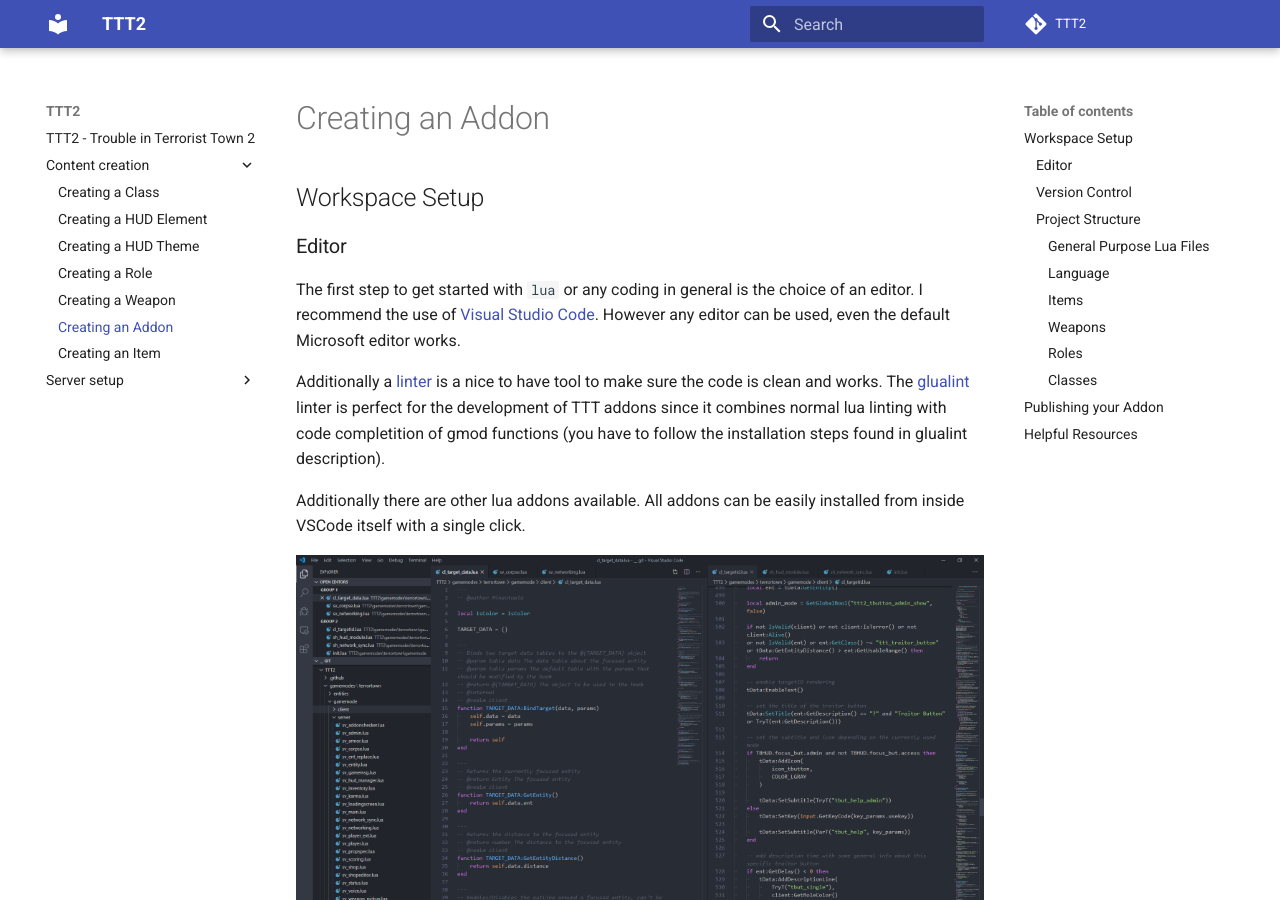
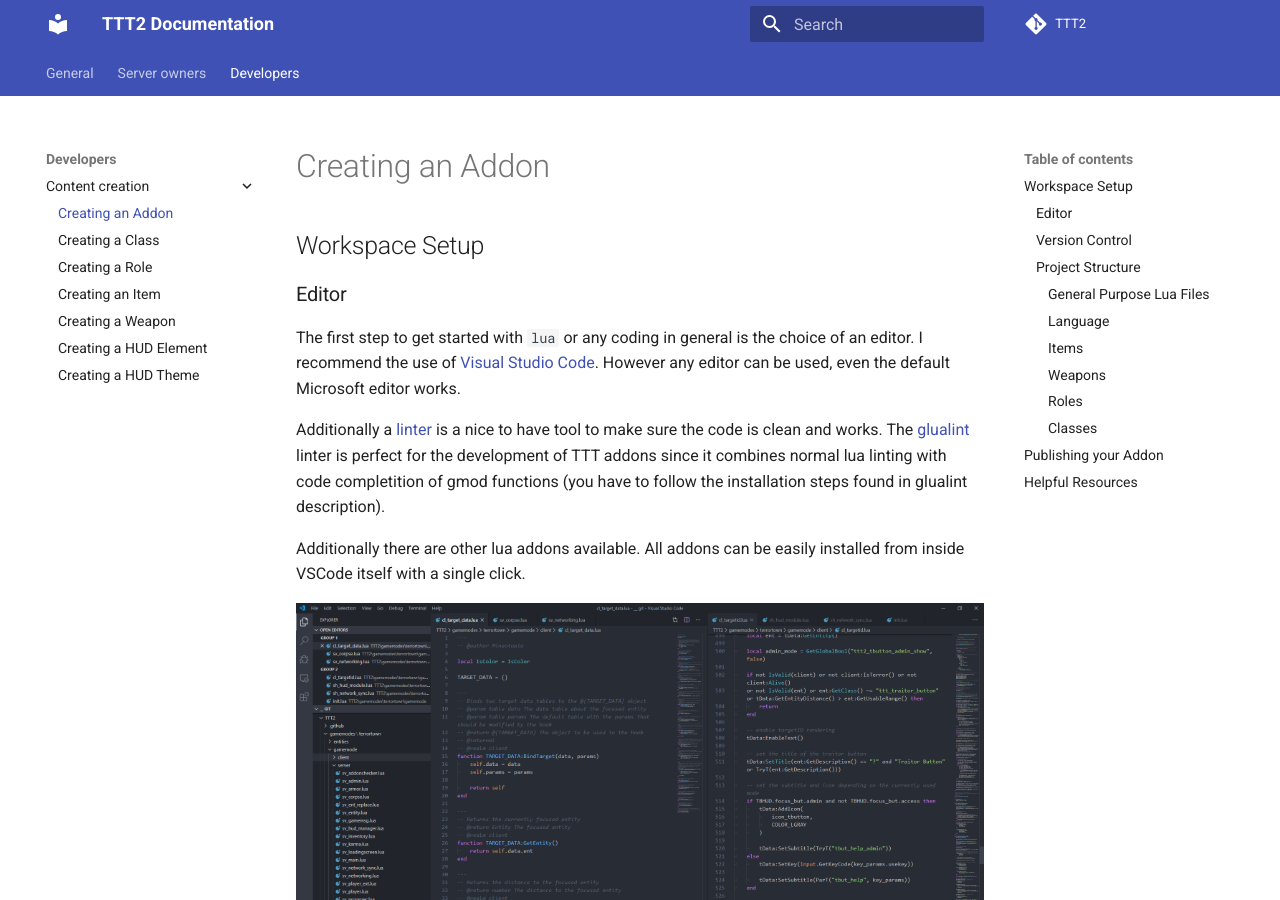
Before and after one commit to TTT-2/docs, an MkDocs documentation site: the page built from docs/developers/content-creation/creating-an-addon.md, in a window 1280 px wide and 900 px high. Built offline with MkDocs 1.6.1 and Material for MkDocs 9.7.7, drawn with Linux system fonts in a browser that asks for light colours; comment, search, counter and statistics services are not loaded.

Commit message:
Update structure | Add troubleshooting / FAQ section

```diff
--- a/docs/content-creation/creating-an-addon.md
+++ b/docs/developers/content-creation/creating-an-addon.md
@@ -10,14 +10,14 @@ Additionally a [linter](https://en.wikipedia.org/wiki/Lint_(software)) is a nice
 
 Additionally there are other lua addons available. All addons can be easily installed from inside VSCode itself with a single click.
 
-![My Addons Folder](../assets/images/article/vscode.png)
+![My Addons Folder](../../assets/images/article/vscode.png)
 *Ready to use editor with version control and gmod linting*
 
 ### Version Control
 
 It is generally recommended to use [Git](https://git-scm.com/) for the management of projects. Especially if they are software related. We're using [GitHub](http://github.com/) as our hosting platform, however you are free to use any alternative that you like. GitHub also offers an easy to use client that is really beginner friendly. It is called [GitHub Desktop](https://desktop.github.com/).
 
-![My Addons Folder](../assets/images/article/github.png)
+![My Addons Folder](../../assets/images/article/github.png)
 *Easy to use graphical interface for GitHub*
 
 Once your software is set up, you can create your first repository. Personally I do not like to create my local repository folders inside the garrysmod `addons/` folder since I prefer to have all my projects inside one folder to keep them organised. This creates a problem though, since it is really tedious to copy the contents from the `addons/` folder to your projects folder and back. [Symbolic links](https://en.wikipedia.org/wiki/Symbolic_link) are a neat solution for this. Personally on windows I use a graphical interface ([tutorial on setup and use](https://www.howtogeek.com/howto/16226/complete-guide-to-symbolic-links-symlinks-on-windows-or-linux/)), however it is up to your own preferences.
@@ -26,7 +26,7 @@ Once your software is set up, you can create your first repository. Personally I
 
 All your addon files have to be placed into `GarrysMod/garrysmod/addons` and are automatically loaded when the game is started. Adding a new addon folder into this directory needs a restart of the game however.
 
-![My Addons Folder](../assets/images/article/folder.png)
+![My Addons Folder](../../assets/images/article/folder.png)
 *`addons/` folder with many addons as symbolic links inside*
 
 See [this source](https://wiki.facepunch.com/gmod/Lua_Folder_Structure) for a detailed overview over the standard Garry's Mod project structure.
--- a/mkdocs.yml
+++ b/mkdocs.yml
@@ -1,5 +1,5 @@
 # Project information
-site_name: 'TTT2'
+site_name: 'TTT2 Documentation'
 site_description: "A Garry's Mod gamemode based on Trouble in Terrorist Town"
 #site_url: 'https://'
 
@@ -12,12 +12,31 @@ edit_uri: https://github.com/TTT-2/docs/edit/master/docs/
 theme:
   name: 'material'
   language: 'en'
+  feature:
+    tabs: true
   palette:
     primary: 'indigo'
     accent: 'indigo'
   font:
     text: 'Roboto'
     code: 'Roboto Mono'
+
+# Navigation
+nav:
+  - General:
+    - TTT2: 'index.md'
+    - Troubleshooting: 'troubleshooting/index.md'
+  - Server owners:
+      - Setting up a Server: 'server-owners/index.md'
+  - Developers:
+      - Content creation:
+        - 'developers/content-creation/creating-an-addon.md'
+        - 'developers/content-creation/creating-a-class.md'
+        - 'developers/content-creation/creating-a-role.md'
+        - 'developers/content-creation/creating-an-item.md'
+        - 'developers/content-creation/creating-a-weapon.md'
+        - 'developers/content-creation/creating-a-hudelement.md'
+        - 'developers/content-creation/creating-a-hud-theme.md'
 
 # Customization
 extra:
@@ -30,8 +49,32 @@ extra:
 
 # Extensions
 markdown_extensions:
-  - admonition
-  - codehilite:
+  - markdown.extensions.admonition
+  - markdown.extensions.codehilite:
       guess_lang: false
-  - toc:
+  - markdown.extensions.def_list
+  - markdown.extensions.footnotes
+  - markdown.extensions.meta
+  - markdown.extensions.toc:
       permalink: true
+  - pymdownx.arithmatex
+  - pymdownx.betterem:
+      smart_enable: all
+  - pymdownx.caret
+  - pymdownx.critic
+  - pymdownx.details
+  - pymdownx.emoji:
+      emoji_index: !!python/name:pymdownx.emoji.twemoji
+      emoji_generator: !!python/name:pymdownx.emoji.to_svg
+  - pymdownx.inlinehilite
+  - pymdownx.keys
+  - pymdownx.magiclink:
+      repo_url_shorthand: true
+      user: squidfunk
+      repo: mkdocs-material
+  - pymdownx.mark
+  - pymdownx.smartsymbols
+  - pymdownx.superfences
+  - pymdownx.tasklist:
+      custom_checkbox: true
+  - pymdownx.tilde
```
Also changed, not shown: README.md (+18 -2 lines), docs/developers/content-creation/creating-a-hud-theme.md (renamed from docs/content-creation/creating-a-hudtheme.md, +2 -2 lines), docs/server-owners/index.md (added, +3 -0 lines), docs/server-setup/index.md (deleted, +0 -3 lines), docs/troubleshooting/index.md (added, +44 -0 lines), docs/assets/images/troubleshooting/addonchecker.png (added), docs/developers/content-creation/creating-a-class.md (renamed from docs/content-creation/creating-a-class.md), docs/developers/content-creation/creating-a-hudelement.md (renamed from docs/content-creation/creating-a-hudelement.md), docs/developers/content-creation/creating-a-role.md (renamed from docs/content-creation/creating-a-role.md), docs/developers/content-creation/creating-a-weapon.md (renamed from docs/content-creation/creating-a-weapon.md), docs/developers/content-creation/creating-an-item.md (renamed from docs/content-creation/creating-an-item.md).
